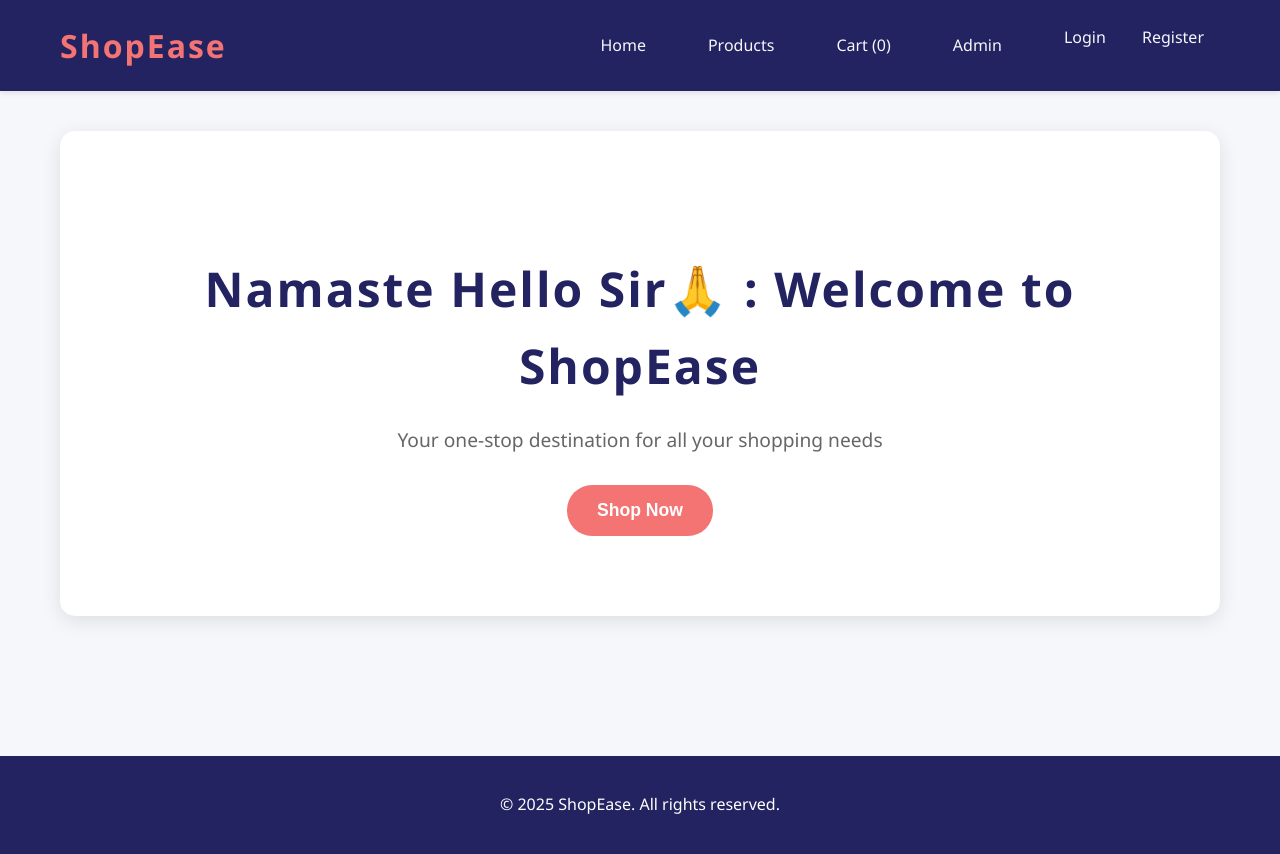
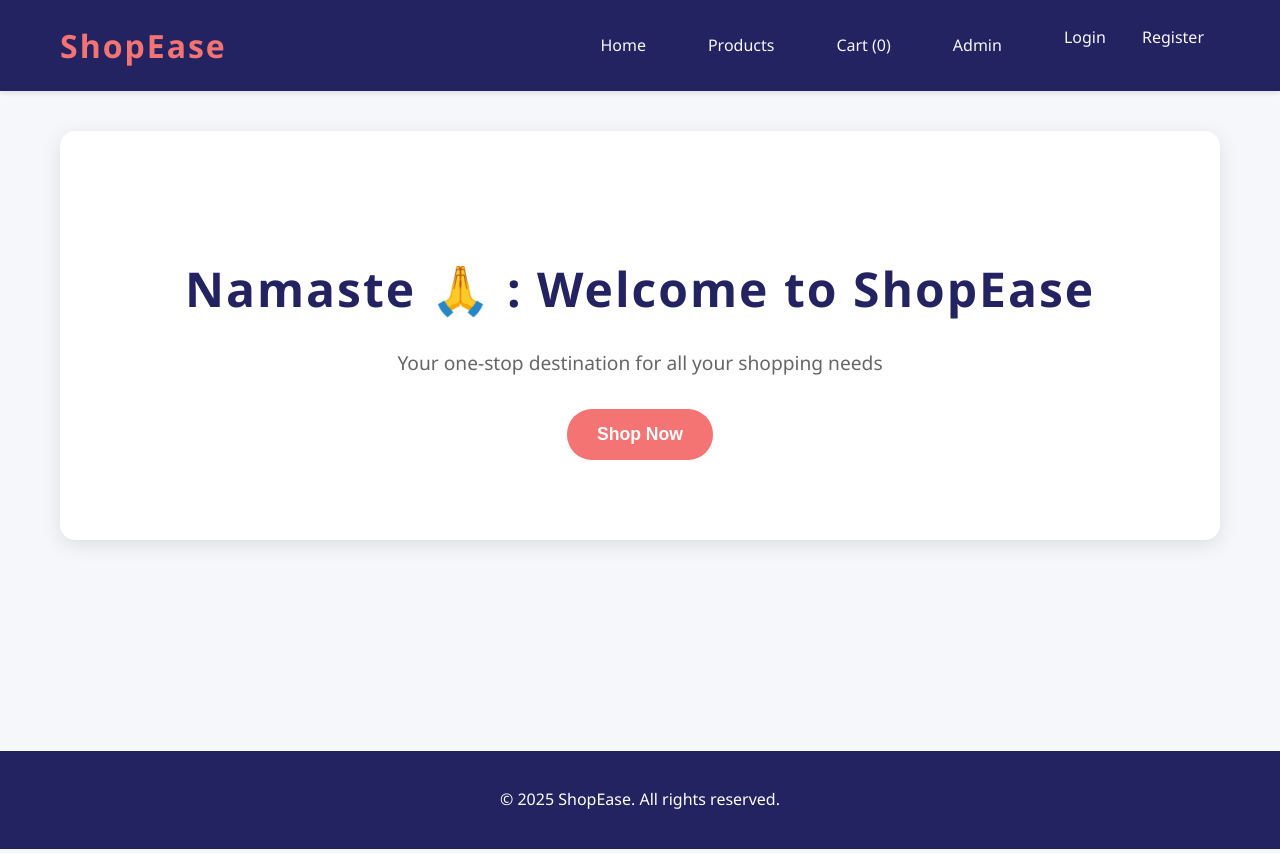
Before and after one commit to Om-Borse26/Microservices-Based-E-Commerce-Platform-, a plain HTML site: page frontend/index.html in a window 1280 px wide. Drawn offline with Linux system fonts and the light colour scheme; no server answers.

Commit message:
new pipeline

```diff
--- a/frontend/index.html
+++ b/frontend/index.html
@@ -30,7 +30,7 @@
         <!-- Home Section -->
         <section id="home-section" class="section">
             <div class="hero">
-                <h2>Namaste Hello Sir🙏 : Welcome to ShopEase</h2>
+                <h2>Namaste 🙏 : Welcome to ShopEase</h2>
                 <p>Your one-stop destination for all your shopping needs</p>
                 <button onclick="showSection('products')" class="cta-button">Shop Now</button>
             </div>
```
